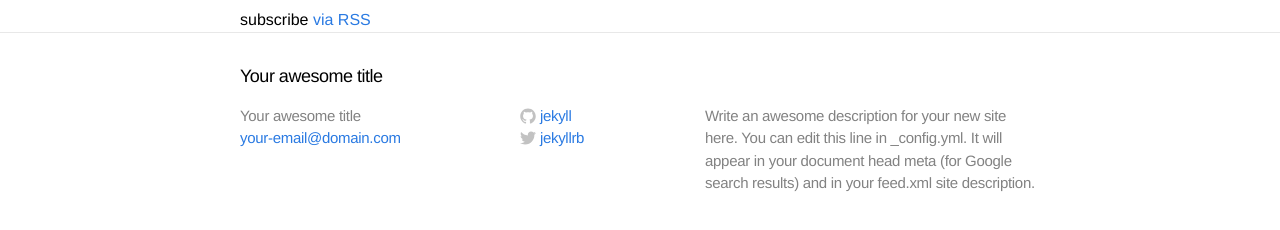
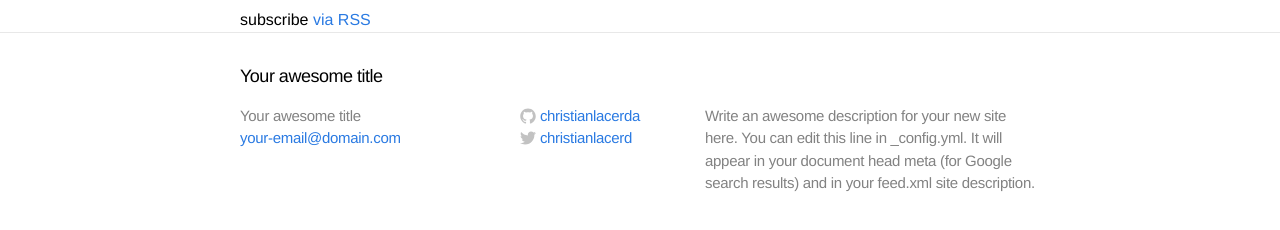
Before and after one commit to christianlacerda/gwt-bootstrap-tour, a Jekyll site: the page built from index.html, in a window 1280 px wide. Shown: the part 213-443 px from the top of the page. Built offline with Jekyll 4.4.1, drawn with Linux system fonts in a browser that asks for light colours.

```diff
--- a/_config.yml
+++ b/_config.yml
@@ -2,10 +2,10 @@
 title: Your awesome title
 email: your-email@domain.com
 description: "Write an awesome description for your new site here. You can edit this line in _config.yml. It will appear in your document head meta (for Google search results) and in your feed.xml site description."
-baseurl: ""
+baseurl: "/gwt-bootstrap-tour"
 url: "http://yourdomain.com"
-twitter_username: jekyllrb
-github_username:  jekyll
+twitter_username: christianlacerd
+github_username:  christianlacerda
 
 # Build settings
 markdown: kramdown
```
